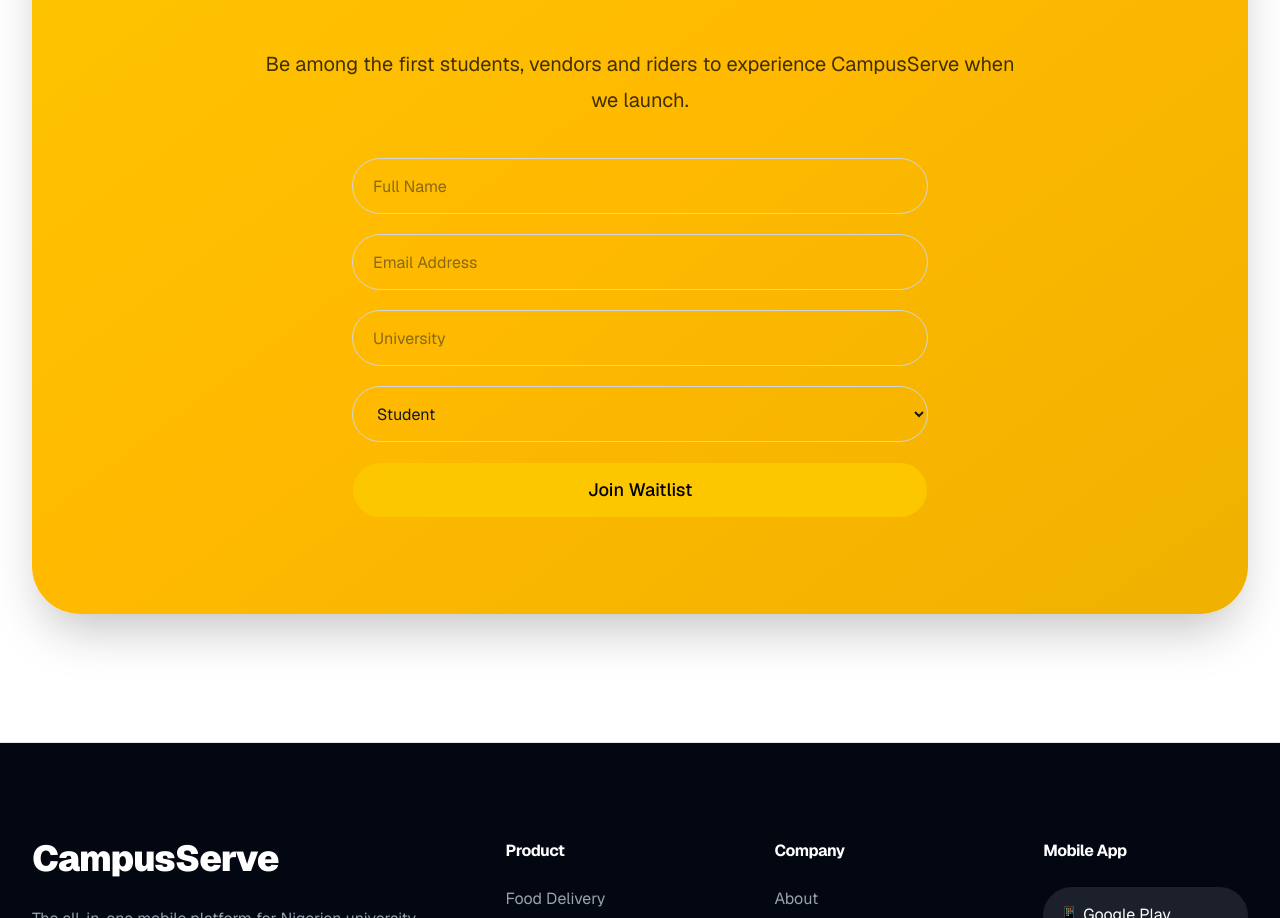
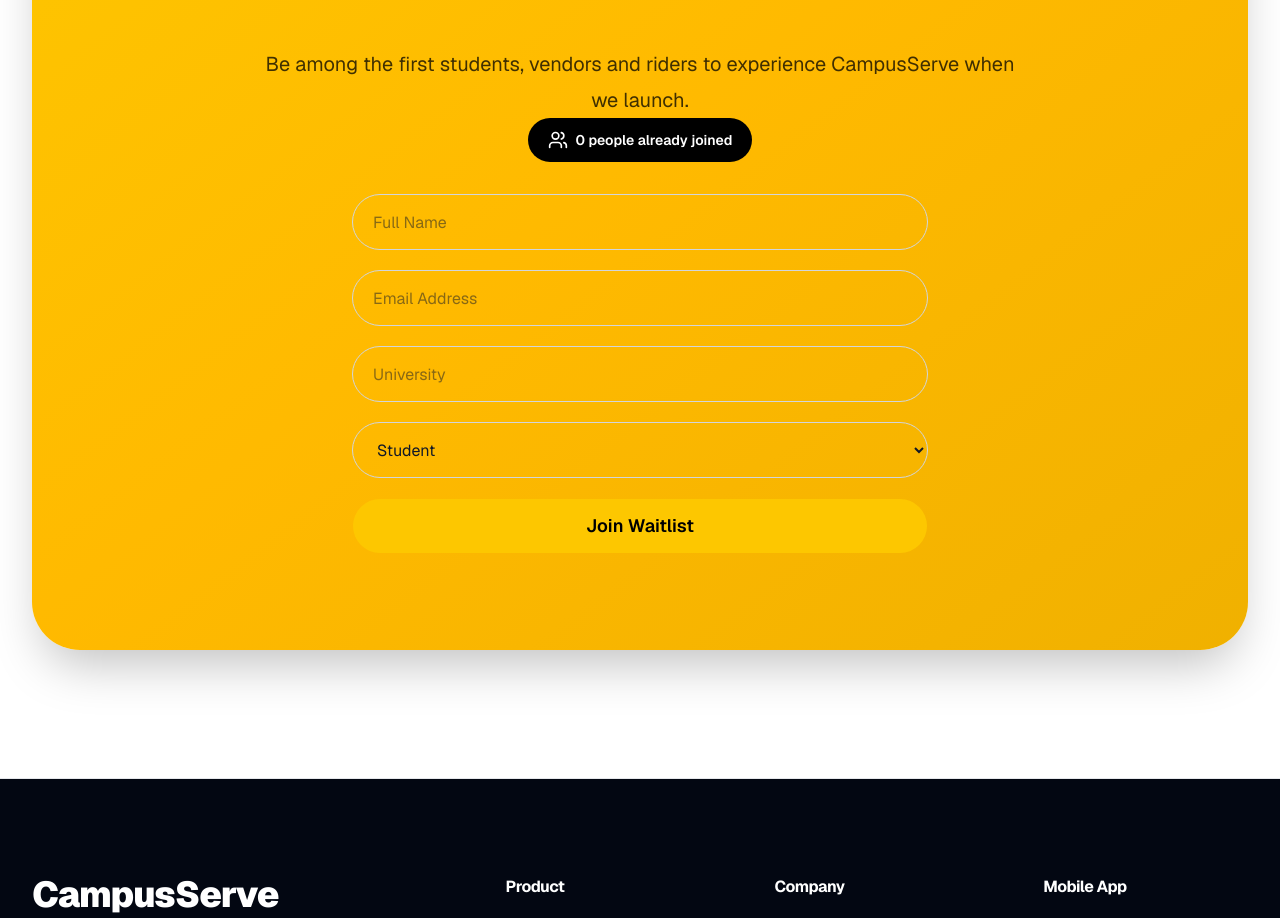
Before and after one commit to campusserve/campusserve-website, a Next.js app: page / in a window 1280 px wide. Shown: the part 4960-5878 px from the top of the page. Built offline with nearby package versions, Linux system fonts and the light colour scheme; no server answers; the database is empty.

Commit message:
Release v0.4.1 - Enhanced waitlist experience

```diff
--- a/src/components/home/WaitlistForm.tsx
+++ b/src/components/home/WaitlistForm.tsx
@@ -1,12 +1,16 @@
 "use client";
 
-import { FormEvent, useState } from "react";
+import { FormEvent, useEffect, useState } from "react";
+import { CheckCircle2, Loader2, Users } from "lucide-react";
 
 import { Button } from "@/components/ui/button";
 import { supabase } from "@/lib/supabase";
 
 export default function WaitlistForm() {
   const [loading, setLoading] = useState(false);
+  const [joined, setJoined] = useState(false);
+  const [message, setMessage] = useState("");
+  const [count, setCount] = useState(0);
 
   const [form, setForm] = useState({
     full_name: "",
@@ -15,19 +19,43 @@
     role: "Student",
   });
 
+  useEffect(() => {
+    loadCount();
+  }, []);
+
+  async function loadCount() {
+    const { count } = await supabase
+      .from("waitlist")
+      .select("*", {
+        count: "exact",
+        head: true,
+      });
+
+    setCount(count ?? 0);
+  }
+
   async function handleSubmit(e: FormEvent) {
     e.preventDefault();
 
     setLoading(true);
+    setMessage("");
 
     const { error } = await supabase
       .from("waitlist")
       .insert(form);
 
+    setLoading(false);
+
     if (error) {
-      alert(error.message);
+      if (error.message.toLowerCase().includes("duplicate")) {
+        setMessage("⚠️ This email is already on our waitlist.");
       } else {
-      alert("🎉 You're on the waitlist!");
+        setMessage("❌ Something went wrong. Please try again.");
+      }
+      return;
+    }
+
+    setJoined(true);
 
     setForm({
       full_name: "",
@@ -35,15 +63,60 @@
       university: "",
       role: "Student",
     });
+
+    loadCount();
   }
 
-    setLoading(false);
+  if (joined) {
+    return (
+      <div className="mx-auto mt-10 max-w-xl rounded-3xl bg-white p-10 text-center shadow-xl">
+
+        <CheckCircle2 className="mx-auto h-16 w-16 text-green-500" />
+
+        <h3 className="mt-6 text-3xl font-black text-gray-900">
+          You're In! 🎉
+        </h3>
+
+        <p className="mt-4 leading-8 text-gray-600">
+          Thanks for joining the CampusServe waitlist.
+          We'll notify you before launch.
+        </p>
+
+        <div className="mt-8 inline-flex items-center gap-2 rounded-full bg-yellow-100 px-5 py-3 text-sm font-semibold text-yellow-700">
+
+          <Users className="h-5 w-5" />
+
+          {count} people have joined
+
+        </div>
+
+      </div>
+    );
   }
 
   return (
+    <>
+      <div className="mb-6 flex justify-center">
+
+        <div className="inline-flex items-center gap-2 rounded-full bg-black px-5 py-3 text-sm font-semibold text-white">
+
+          <Users className="h-5 w-5" />
+
+          {count} people already joined
+
+        </div>
+
+      </div>
+
+      {message && (
+        <div className="mx-auto mb-6 max-w-xl rounded-2xl border border-yellow-300 bg-yellow-50 p-4 text-center font-medium text-yellow-800">
+          {message}
+        </div>
+      )}
+
       <form
         onSubmit={handleSubmit}
-      className="mx-auto mt-10 max-w-xl space-y-5"
+        className="mx-auto mt-8 max-w-xl space-y-5"
       >
         <input
           required
@@ -102,10 +175,18 @@
 
         <Button
           disabled={loading}
-        className="h-14 w-full rounded-2xl bg-yellow-400 text-lg text-black hover:bg-yellow-500"
+          className="h-14 w-full rounded-2xl bg-yellow-400 text-lg font-semibold text-black hover:bg-yellow-500"
         >
-        {loading ? "Joining..." : "Join Waitlist"}
+          {loading ? (
+            <>
+              <Loader2 className="mr-2 h-5 w-5 animate-spin" />
+              Joining...
+            </>
+          ) : (
+            "Join Waitlist"
+          )}
         </Button>
       </form>
+    </>
   );
 }
```
Lines whose indentation alone changed are shown as unchanged.
